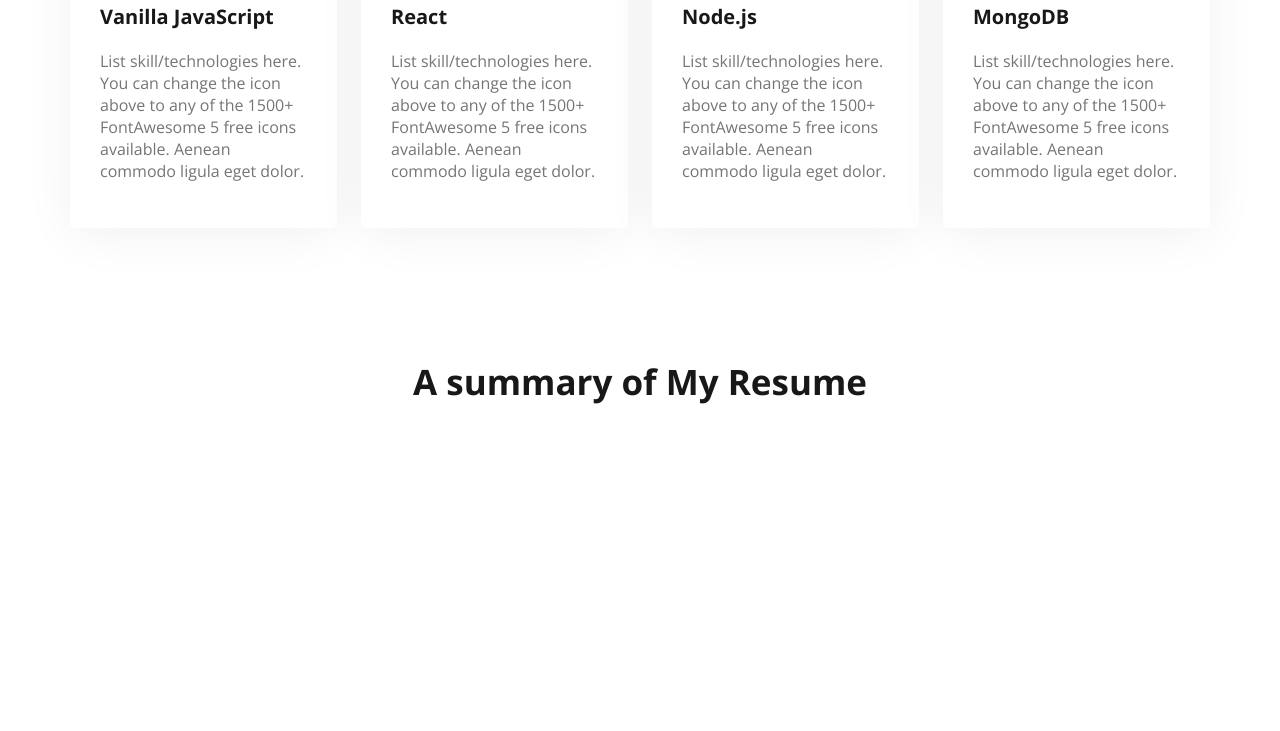
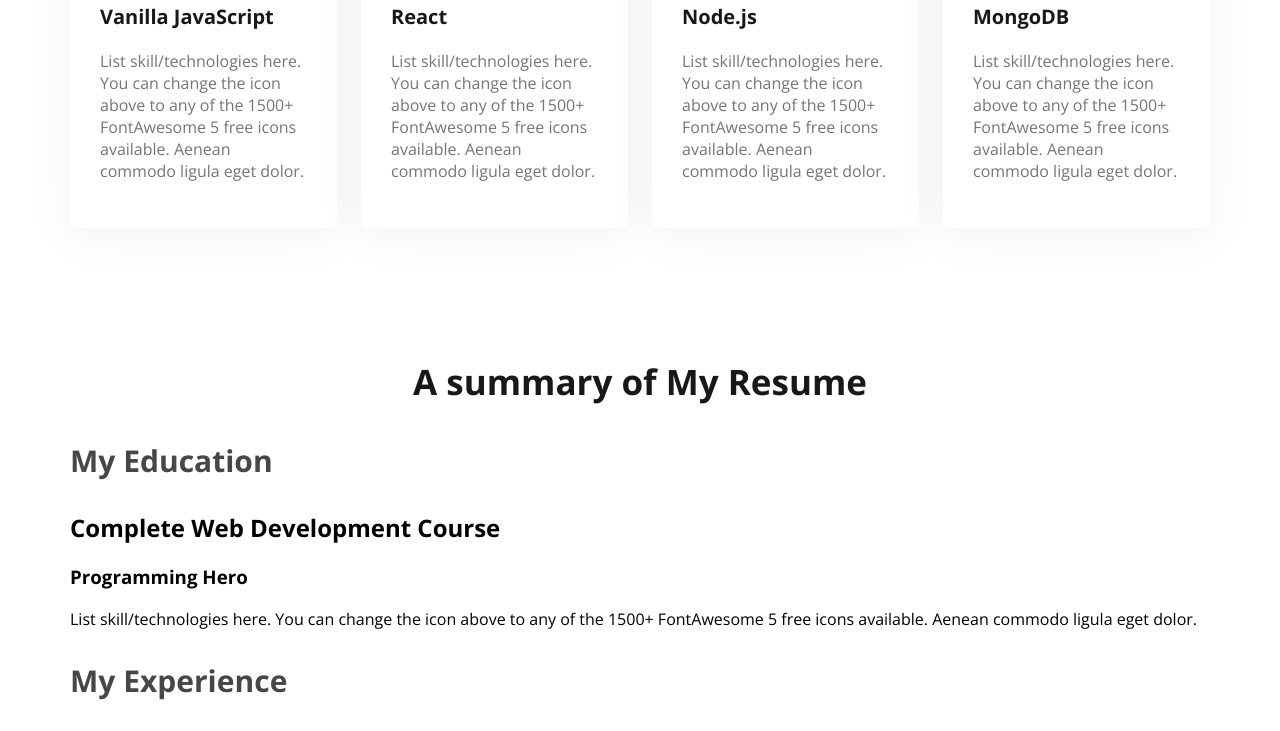
Before and after one commit to Jaynab94/developer-portfolio-jaynab, a plain HTML site: page index.html in a window 1280 px wide. Shown: the part 1944-2675 px from the top of the page. Before the commit the page ends 2384 px from the top, so only its background shows below. Drawn offline with nearby package versions, Linux system fonts and the light colour scheme.

Commit message:
resume section

```diff
--- a/index.html
+++ b/index.html
@@ -138,6 +138,27 @@
         <section>
             <h3 class="section-title">A summary of My Resume</h3>
 
+            <div class="resume-container">
+                <div class="resume-column">
+                    <h3 class="resume-column-title">My Education</h3>
+
+                    <div class="resume-ite">
+
+                        <h2 class="resume-title">Complete Web Development Course</h2>
+                        <h3 class="resume-education-institute"> Programming Hero</h3>
+                        <p class="resume-description">List skill/technologies here. You can change the icon above
+                            to any of the 1500+ FontAwesome 5 free icons available. Aenean commodo ligula eget dolor.</p>
+                    </div>
+
+                </div>
+
+                <div class="resume column">
+                    <h3 class="resume-column-title">My Experience</h3>
+
+                </div>
+
+            </div>
+
 
 
 
--- a/style/style.css
+++ b/style/style.css
@@ -258,3 +258,15 @@ main {
     background: #FFF;
     box-shadow: 0px 6px 50px 0px rgba(0, 0, 0, 0.06);
 }
+
+
+/* resume section design */
+
+.resume-column-title {
+    color: #474747;
+
+    font-size: 30px;
+
+    font-weight: 700;
+
+}
```
